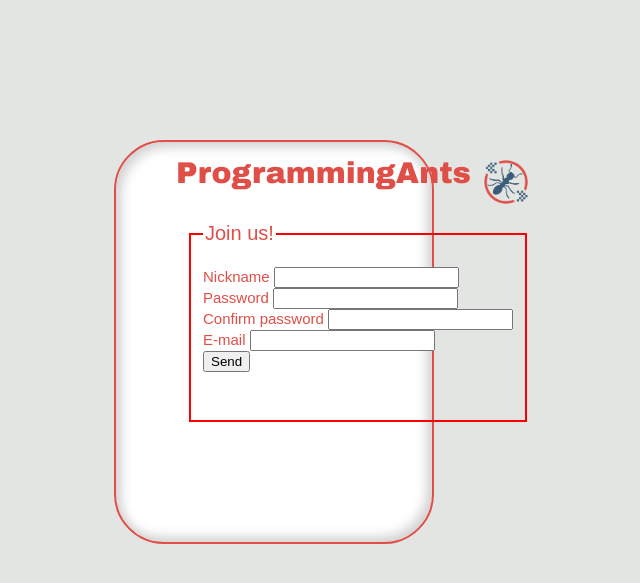
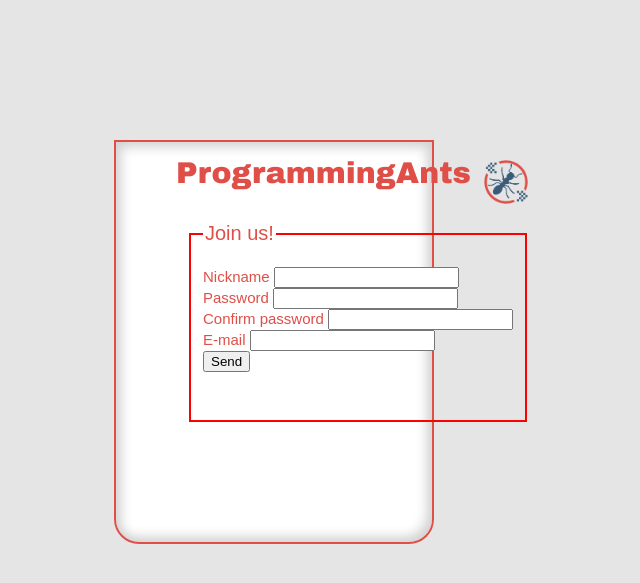
Before and after one commit to LaFourmiProgrammeuse/ProgressProject, a PHP site: page /html/Register_page.html in a window 1280 px wide. Shown: the top 583 px of the page, without its empty margins (366-1006 px from the left). Run offline with PHP 8.4, Linux system fonts and the light colour scheme.

Commit message:
26/06/2018

```diff
--- a/ProgrammingAnts/css/register_page.css
+++ b/ProgrammingAnts/css/register_page.css
@@ -4,7 +4,7 @@ a {
 }
 
 body {
-	background-color: #e3e5e2;
+	background-color: #e5e5e5;
 	margin: 0;
 	padding: 0;
 }
@@ -31,7 +31,8 @@ body {
 		margin-right: 480px;
 		border: 2px solid;
 		border-color: #df4f48;
-		border-radius: 50px;
+		border-bottom-left-radius: 25px;
+		border-bottom-right-radius: 25px;
 	}
 
 		.programming_ants_logo {
--- a/ProgrammingAnts/html/home.php
+++ b/ProgrammingAnts/html/home.php
@@ -39,7 +39,7 @@
 									echo '<form method="post" action="">';
 
 										echo '<p>';
-											echo '<inset type="submit" value="Disconnect" />';
+										echo '<inset type="submit" value="Disconnect" />';
 										echo '</p>';
 
 									echo '</form>';
```
